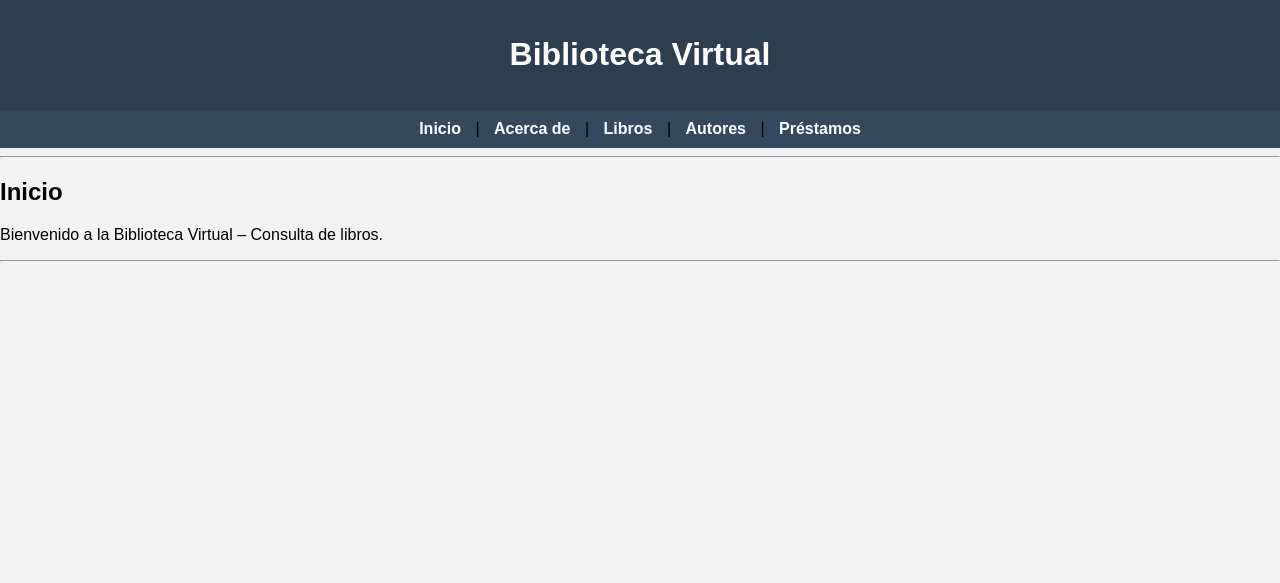
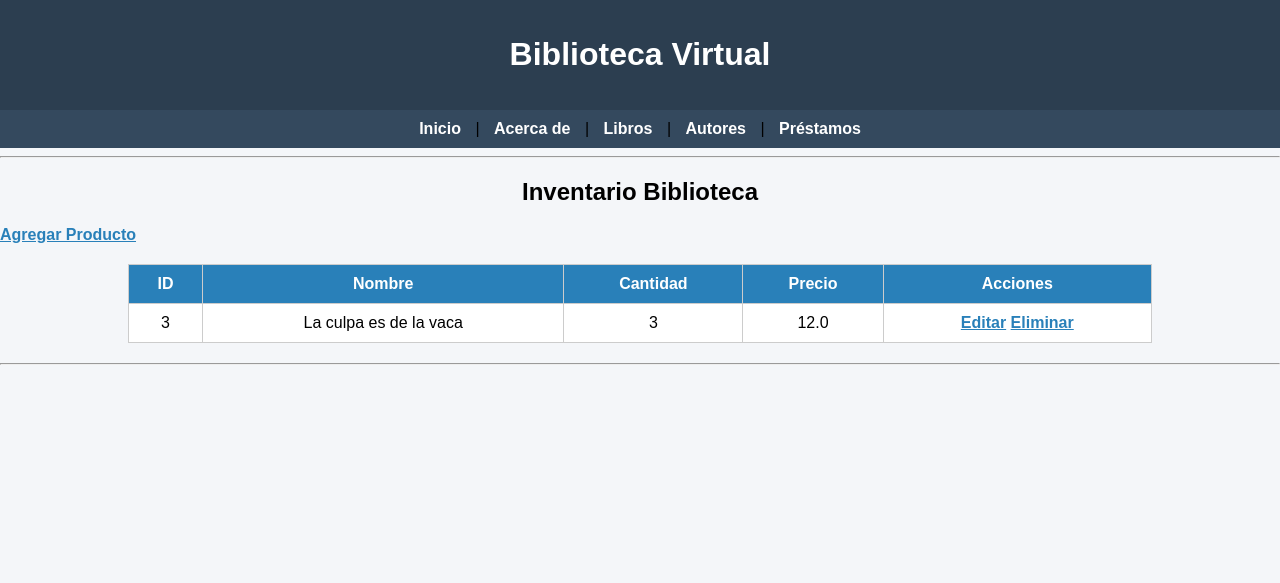
Before and after one commit to Nayeli6913/2025-2026-Desarrollo-web-, a Flask app: page / in a window 1280 px wide. Shown: the top 583 px of the page. Run offline with Flask 3, Linux system fonts and the light colour scheme; data comes from the database, SQL or seed files in the repository; both versions use the stored data as it was after the commit.

Commit message:
PROYECTO-BIBLIOTECA
PROYECTO-BIBLIOTECA

```diff
--- a/PROYECTO-BIBLIOTECA/app.py
+++ b/PROYECTO-BIBLIOTECA/app.py
@@ -1,12 +1,81 @@
-from flask import Flask, render_template
+from flask import Flask, render_template, request, redirect, url_for
+from db import conectar, crear_tabla
+from models import Producto, Inventario
 import os
 
 app = Flask(__name__)
+inventario = Inventario()
 
+crear_tabla()
+
+# -------- INVENTARIO --------
 @app.route('/')
 def inicio():
-    return render_template('index.html')
+    con = conectar()
+    cur = con.cursor()
+    cur.execute("SELECT * FROM productos")
+    productos = cur.fetchall()
+    con.close()
+    return render_template("index.html", productos=productos)
 
+
+@app.route('/agregar', methods=["GET", "POST"])
+def agregar():
+    if request.method == "POST":
+        nombre = request.form['nombre']
+        cantidad = request.form['cantidad']
+        precio = request.form['precio']
+
+        con = conectar()
+        cur = con.cursor()
+        cur.execute(
+            "INSERT INTO productos (nombre, cantidad, precio) VALUES (?, ?, ?)",
+            (nombre, cantidad, precio)
+        )
+        con.commit()
+        con.close()
+        return redirect(url_for("inicio"))
+
+    return render_template("agregar.html")
+
+
+@app.route('/eliminar/<int:id>')
+def eliminar(id):
+    con = conectar()
+    cur = con.cursor()
+    cur.execute("DELETE FROM productos WHERE id=?", (id,))
+    con.commit()
+    con.close()
+    return redirect(url_for("inicio"))
+
+
+@app.route('/editar/<int:id>', methods=["GET", "POST"])
+def editar(id):
+    con = conectar()
+    cur = con.cursor()
+
+    if request.method == "POST":
+        nombre = request.form['nombre']
+        cantidad = request.form['cantidad']
+        precio = request.form['precio']
+
+        cur.execute("""
+        UPDATE productos
+        SET nombre=?, cantidad=?, precio=?
+        WHERE id=?
+        """, (nombre, cantidad, precio, id))
+
+        con.commit()
+        con.close()
+        return redirect(url_for("inicio"))
+
+    cur.execute("SELECT * FROM productos WHERE id=?", (id,))
+    producto = cur.fetchone()
+    con.close()
+    return render_template("editar.html", producto=producto)
+
+
+# -------- PÁGINAS DEL MENÚ --------
 @app.route('/about')
 def about():
     return render_template('about.html')
@@ -23,6 +92,7 @@ def autores():
 def prestamos():
     return render_template('prestamos.html')
 
+
 if __name__ == '__main__':
     port = int(os.environ.get("PORT", 5000))
     app.run(host="0.0.0.0", port=port, debug=True)
--- /dev/null
+++ b/PROYECTO-BIBLIOTECA/db.py
@@ -0,0 +1,18 @@
+import sqlite3
+
+def conectar():
+    return sqlite3.connect("biblioteca.db")
+
+def crear_tabla():
+    con = conectar()
+    cur = con.cursor()
+    cur.execute("""
+    CREATE TABLE IF NOT EXISTS productos (
+        id INTEGER PRIMARY KEY AUTOINCREMENT,
+        nombre TEXT NOT NULL,
+        cantidad INTEGER NOT NULL,
+        precio REAL NOT NULL
+    )
+    """)
+    con.commit()
+    con.close()
--- a/PROYECTO-BIBLIOTECA/static/estilo.css
+++ b/PROYECTO-BIBLIOTECA/static/estilo.css
@@ -1,10 +1,11 @@
 body {
+    background-color: #f4f6f9;
     font-family: Arial, sans-serif;
-    background-color: #f2f2f2;
     margin: 0;
     padding: 0;
 }
 
+/* Encabezado */
 header {
     background-color: #2c3e50;
     color: white;
@@ -12,6 +13,7 @@ header {
     text-align: center;
 }
 
+/* Menú */
 nav {
     background-color: #34495e;
     padding: 10px;
@@ -29,15 +31,47 @@ nav a:hover {
     text-decoration: underline;
 }
 
-main {
-    padding: 20px;
+/* Contenido */
+h2 {
+    text-align: center;
+    margin-top: 20px;
 }
 
+/* Tabla */
+table {
+    border-collapse: collapse;
+    width: 80%;
+    margin: 20px auto;
+    background-color: white;
+}
+
+th {
+    background-color: #2980b9;
+    color: white;
+}
+
+td, th {
+    padding: 10px;
+    text-align: center;
+    border: 1px solid #ccc;
+}
+
+/* Botones */
+a {
+    color: #2980b9;
+    font-weight: bold;
+}
+
+a:hover {
+    color: #1c5985;
+}
+
+/* Footer */
 footer {
+    text-align: center;
+    padding: 10px;
     background-color: #2c3e50;
     color: white;
-    text-align: center;
-    padding: 10px;
     position: fixed;
     bottom: 0;
     width: 100%;
--- a/PROYECTO-BIBLIOTECA/templates/index.html
+++ b/PROYECTO-BIBLIOTECA/templates/index.html
@@ -1,6 +1,30 @@
-{% extends 'base.html' %}
+{% extends "base.html" %}
+{% block content %}
 
-{% block content %}
-<h2>Inicio</h2>
-<p>Bienvenido a la Biblioteca Virtual – Consulta de libros.</p>
+<h2>Inventario Biblioteca</h2>
+<a href="/agregar">Agregar Producto</a>
+
+<table border="1">
+<tr>
+<th>ID</th>
+<th>Nombre</th>
+<th>Cantidad</th>
+<th>Precio</th>
+<th>Acciones</th>
+</tr>
+
+{% for p in productos %}
+<tr>
+<td>{{p[0]}}</td>
+<td>{{p[1]}}</td>
+<td>{{p[2]}}</td>
+<td>{{p[3]}}</td>
+<td>
+<a href="/editar/{{p[0]}}">Editar</a>
+<a href="/eliminar/{{p[0]}}">Eliminar</a>
+</td>
+</tr>
+{% endfor %}
+</table>
+
 {% endblock %}
```
Also changed, not shown: PROYECTO-BIBLIOTECA/models.py (added, +42 -0 lines), PROYECTO-BIBLIOTECA/templates/agregar.html (added, +8 -0 lines), PROYECTO-BIBLIOTECA/templates/editar.html (added, +8 -0 lines), PROYECTO-BIBLIOTECA/biblioteca.db (added).
